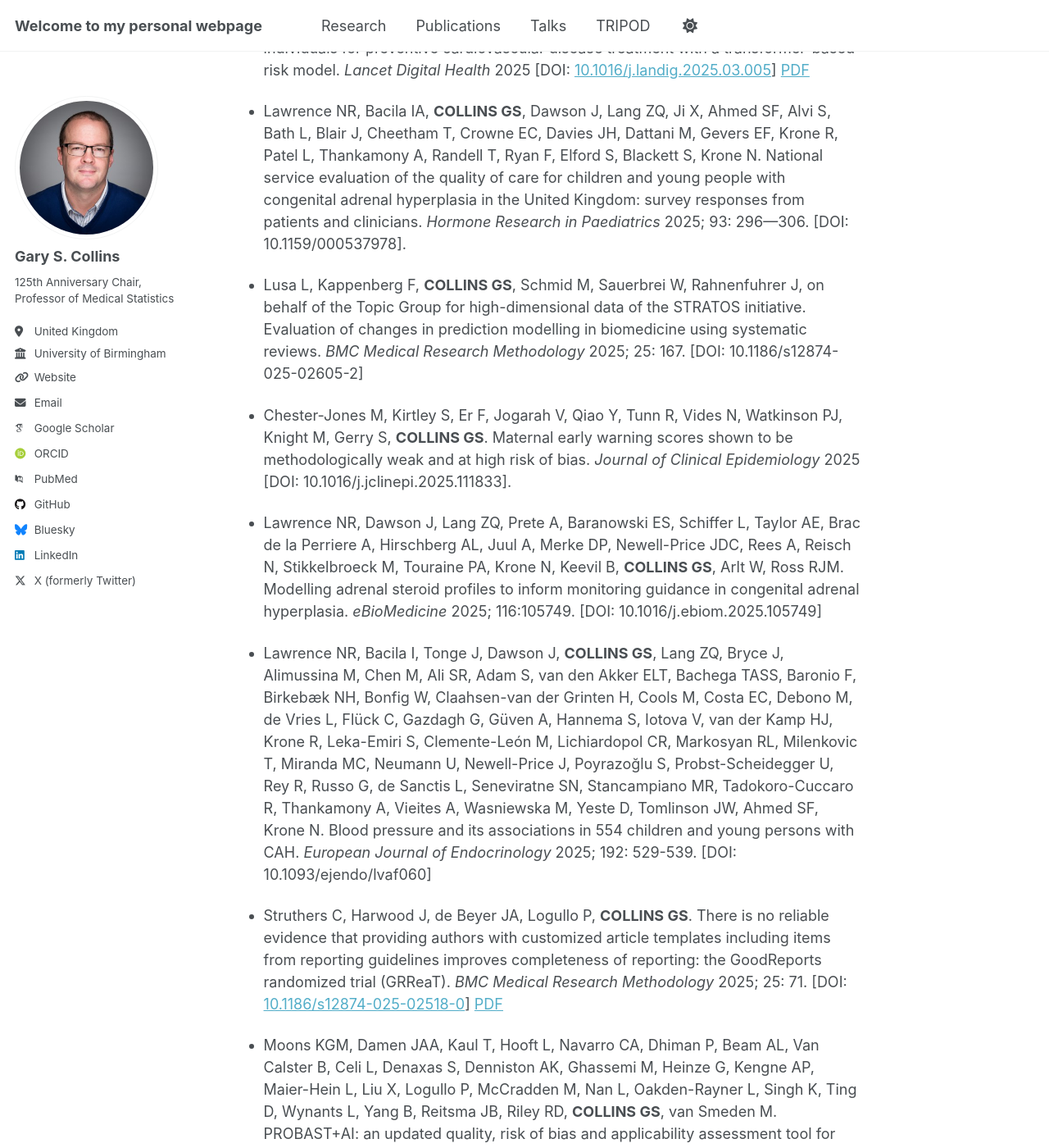
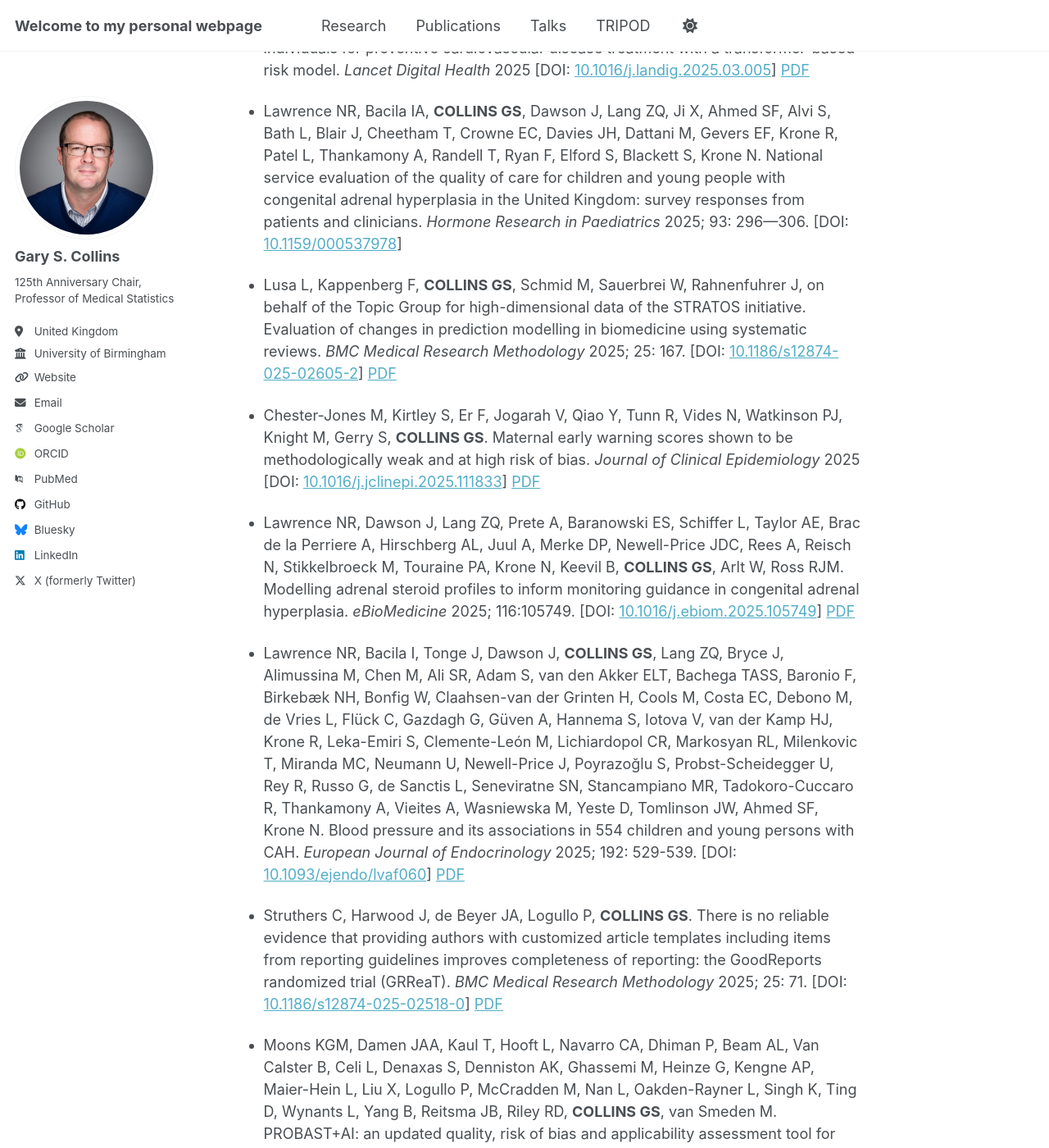
Before and after one commit to gscollins1973/gscollins1973.github.io, a Jekyll site: the page built from _pages/publications.html, in a window 1280 px wide and 1400 px high, scrolled down 4992 px. Shown: the whole window at 82% size. Built offline with Jekyll 4.4.1, drawn with Linux system fonts in a browser that asks for light colours; some web fonts are replaced; a script that is not in the unit is left out; some of the changed text lies outside the part shown.

Commit message:
Update publications.html

```diff
--- a/_pages/publications.html
+++ b/_pages/publications.html
@@ -27,21 +27,21 @@ See my <a href="https://scholar.google.co.uk/citations?hl=en&tzom=-60&user=cVKF8
 <li><p>Huo B, Thirunavukarasu A, <strong>COLLINS GS</strong>, Chartash D, Flanagin A, Iorio A, Cacciamani G, Chen X, Liu N, Mathur P, Chan AW, Laine C, Pacella D, Berkwits M, Antoniou SA, Camaradou JC, Canfield C, Mittelman M, Feeney T, Loder E, Agha R, Saha A, Mayol J, Sunjaya A, Ng JY, McKechnie T, Lee Y, Verma N, Stiglic G, McCradden M, Ortenzi M, Meerpohl J, Vandvik PO, Agoritsas T, Samuel D, Frankish H, Anderson M, Yao X, Loeb S, Lokker C, Liu X, Guallar E, Guyatt G. The Chatbot Assessment Reporting Tool (CHART): explanation and elaboration. <i>BMJ</i> 2025; 390: e083305. [DOI: <a href="https://www.bmj.com/content/390/bmj-2024-083305">10.1136/bmj-2024-083305</a>] <a href="https://www.bmj.com/content/390/bmj-2024-083305.full.pdf">PDF</a> </p></li>
 <li><p>Gallifant J, Afshar M, Ameen S, Aphinyanaphongs Y, Chen S, Cacciamani G, Demner-Fushman D, Dligach D, Deneshjou R, Fernandes C, Hansen L, Landman A, Lehmann L, McCoy L, Miller T, Moreno A, Munch N, Restrepo D, Savova G, Umeton R, Wawira Gichoya J, <strong>COLLINS GS</strong>, Moons KGM, Celi LA, Bitterman DS. The TRIPOD-LLM reporting guideline for studies using large language models: a Korean translation. <i>Ewha Medical Journal</i> 2025; 48: e49. [DOI: <a href="https://e-emj.org/journal/view.php?doi=10.12771/emj.2025.00661">10.12771/emj.2025.00661</a>] <a href="https://e-emj.org/upload/pdf/emj-2025-00661.pdf">PDF</a> </p></li>
 <li><p><strong>COLLINS GS</strong>, Moons KGM, Dhiman P, Riley RD, Beam A, Van Calster B, Ghassemi M, Liu X, Reitsma JB, van Smeden M, Boulesteix AL, Camaradou J, Celi LA, Denaxas S, Denniston AK, Glocker B, Golub R, Harvey H, Heinz G, Hoffman M, Kengne AP, Lam E, Lee N, Loder E, Maier-Hein L, Mateen B, McCradden M, Oakden-Rayner L, Ordish J, Parnell R, Singh K, Wynants L, Logullo P. TRIPOD+AI statement: an updated guideline for reporting clinical prediction models that use regression and machine learning methods: a Korean translation. <i>Ewha Medical Journal</i> 2025; 48: e48. [DOI: <a href="https://e-emj.org/journal/view.php?doi=10.12771/emj.2025.00668">10.12771/emj.2025.00668</a>] <a href="https://e-emj.org/upload/pdf/emj-2025-00668.pdf">PDF</a> </p></li>
-<li><p>Lawrence NR, Panchigar K, Clark S, Cole T, <strong>COLLINS GS</strong>, Dawson J, Krone N, Wright M. Longitudinal modelling of growth in neonates exposed to antenatal steroids to quantify its benefit to final height: a cohort study. <i>Archives of Disease in Childhood</i> 2025 [DOI: 10.1136/archdischild-2025-329091]</p></li>
+<li><p>Lawrence NR, Panchigar K, Clark S, Cole T, <strong>COLLINS GS</strong>, Dawson J, Krone N, Wright M. Longitudinal modelling of growth in neonates exposed to antenatal steroids to quantify its benefit to final height: a cohort study. <i>Archives of Disease in Childhood</i> 2025 [DOI: <a href="https://adc.bmj.com/content/early/2025/08/17/archdischild-2025-329091">10.1136/archdischild-2025-329091</a>] <a href="https://adc.bmj.com/content/archdischild/early/2025/08/17/archdischild-2025-329091.full.pdf">PDF</a> </p></li>
 <li><p>Lopez-Ayala P, Riley RD, <strong>COLLINS GS</strong>, Zimmermann T. Dealing with continuous variables and modelling non-linear associations in healthcare data: a practical guide. <i>BMJ</i> 2025; 388: e082440 [DOI: <a href="https://www.bmj.com/content/390/bmj-2024-082440">10.1136/bmj-2024-082440</a>] <a href="https://www.bmj.com/content/390/bmj-2024-082440.full.pdf">PDF</a> </p></li>
 <li><p>Riley RD, <strong>COLLINS GS</strong>, Whittle R, Archer L, Snell K, Dhiman P, Kirton L, Legha A, Liu X, Denniston A, Harrell Jr F, Wynants L, Martin GP, Ensor J. A decomposition of Fisher’s information to inform sample size for developing or updating fair and precise clinical prediction models for individual risk – part 1: binary outcomes. <i>Diagnostic & Prognostic Research</i> 2025; 9: 14. [DOI: <a href="https://diagnprognres.biomedcentral.com/articles/10.1186/s41512-025-00193-9">10.1186/s41512-025-00193-9</a>] <a href="https://diagnprognres.biomedcentral.com/counter/pdf/10.1186/s41512-025-00193-9.pdf">PDF</a> </p></li>
-<li><p>Hopewell S, Chan AW, <strong>COLLINS GS</strong>, Hróbjartsson A, Moher D, Schulz KF, Runn T, Aggarwal R, Berkwits M, Berlin JA, Bhandari N, Butcher NJ, Campbell MK, Chidebe R, Elbourne D, Farmer A, Fergusson D, Golub RM, Goodman SN, Hoffman T, Ioannidis JPA, Kahan BC, Knowles R, Lamb SE, Lewis S, Loder E, Offringa M, Ravaud P, Richards D, Rockhold FW, Schriger DL, Siegfried N, Staniszewska S, Taylor R, Thabane L, Torgerson D, Vohra S, White IR, Boutron I. CONSORT 2025 statement: updated guideline for reporting randomized trials: a Korean translation. <i>Ewha Medical Journal</i> 2025; 38: e50. [DOI: 10.12771/emj.2025.00409]</p></li>
+<li><p>Hopewell S, Chan AW, <strong>COLLINS GS</strong>, Hróbjartsson A, Moher D, Schulz KF, Runn T, Aggarwal R, Berkwits M, Berlin JA, Bhandari N, Butcher NJ, Campbell MK, Chidebe R, Elbourne D, Farmer A, Fergusson D, Golub RM, Goodman SN, Hoffman T, Ioannidis JPA, Kahan BC, Knowles R, Lamb SE, Lewis S, Loder E, Offringa M, Ravaud P, Richards D, Rockhold FW, Schriger DL, Siegfried N, Staniszewska S, Taylor R, Thabane L, Torgerson D, Vohra S, White IR, Boutron I. CONSORT 2025 statement: updated guideline for reporting randomized trials: a Korean translation. <i>Ewha Medical Journal</i> 2025; 38: e50. [DOI: <a href="https://e-emj.org/journal/view.php?doi=10.12771/emj.2025.00409">10.12771/emj.2025.00409</a>] <a href="https://e-emj.org/upload/pdf/emj-2025-00409.pdf">PDF</a> </p></li>
 <li><p>Logullo P, MacCarthy A, Kirtley S, Bullock GS, Dhiman P, Ma J, <strong>COLLINS GS</strong>. Quality of peer review of randomized controlled trials in oncology: an evaluation of open peer review reports. <i>Journal of Clinical Epidemiology</i> 2025; 185: 111893. [DOI: <a href="https://www.sciencedirect.com/science/article/pii/S0895435625002264">10.1016/j.jclinepi.2025.111893</a>] <a href="https://www.sciencedirect.com/science/article/pii/S0895435625002264/pdfft?md5=4360001c04c91cf99d321a62870ccf1a&pid=1-s2.0-S0895435625002264-main.pdf">PDF</a> </p></li>
 <li><p>Ong JCL, Ning Y, <strong>COLLINS GS</strong>, Bitterman DS, Ashley B, Chang TS, Denniston AK, Freyer O, Gilbert S, de Hond A, Leeuwenberg AM, Liang Z, Lim JCW, Liu M, Liu X, Longhurst CA, Ma Y, Qiu Y, Sarkar R, Sheng B, Singh K, Tan ISK, Tham YC, Thirunavukarasu AJ, Ting DSW, Vogel S, Zhang R, Zhao J, Chapman WW, Shah NH, Moons KGM, Wong TY, Liu N. International Partnership for Governing Generative Artificial Intelligence Models in Medicine. <i>Nature Medicine</i> 2025 [DOI: <a href="https://www.nature.com/articles/s41591-025-03787-4">10.1038/s41591-025-03787-4</a>]</p></li>
 <li><p>Torchin H, Dhiman P, Ancel PY, Durrmeyer X, Jareau PH, Nuytten A, Truffert P, Zeitlin J, <strong>COLLINS GS</strong>. Early prediction of death or bronchopulmonary dysplasia in very preterm infants: comparison of modelling methods, development and validation studies. <i>Pediatric Research</i> 2025 [DOI: <a href="https://www.nature.com/articles/s41390-025-04170-2">10.1038/s41390-025-04170-2</a>]</p></li>
 <li><p>Nogaro MC, Hartshorn S, Brady M, Offiah A, Faust S, Firth G, Ma J, Dhiman P, O'Mahoney J, Davies L, Spowart C, Moscrop A, Young B, Tudur-Smith C, Collins G, Perry DC, Theologis T. Development of a multi-centre cohort study to understand the role of MRI and ultrasound in the diagnosis of acute haematogenous bone and joint infection in children (the PIC Bone Study): a study protocol. <i>Bone & Joint Open</i> 2025; 6: 677—684. [DOI: <a href="https://boneandjoint.org.uk/Article/10.1302/2633-1462.66.BJO-2024-0277">10.1302/2633-1462.66.BJO-2024-0277</a>] <a href="https://boneandjoint.org.uk/Article/10.1302/2633-1462.66.BJO-2024-0277/pdf">PDF</a> </p></li>
 <li><p>Ewen JB, Babiloni C, <strong>COLLINS GS</strong>, Ethridge LE, Gotman J, Ikeda A, Karoly PJ, Potter WZ, Rampp S, Seeck M, Beniczky S. The GREENBEAN checklist for reporting studies evaluating the effectiveness of EEG-based biomarkers. <i>Clinical Neurophysiology</i> 2025; 176: 2110777. [DOI: <a href="https://www.sciencedirect.com/science/article/pii/S1388245725006297">10.1016/j.clinph.2025.2110777</a>] <a href="https://www.sciencedirect.com/science/article/pii/S1388245725006297/pdfft?md5=b0dec578eb7cdf89b55b8d68247aabea&pid=1-s2.0-S1388245725006297-main.pdf">PDF</a> </p></li>
 <li><p>Rao S, Li Y, Mamouei M, Salimi-Khorshidi G, Wamil M, Nazarzadeh M, Yau C, <strong>COLLINS GS</strong>, Jackson R, Vickers A, Danaei G, Rahimi K. Refined selection of individuals for preventive cardiovascular disease treatment with a transformer-based risk model. <i>Lancet Digital Health</i> 2025 [DOI: <a href="https://linkinghub.elsevier.com/retrieve/pii/S2589-7500(25)00055-X">10.1016/j.landig.2025.03.005</a>] <a href="https://www.thelancet.com/action/showPdf?pii=S2589-7500%2825%2900055-X">PDF</a> </p></li>
-<li><p>Lawrence NR, Bacila IA, <strong>COLLINS GS</strong>, Dawson J, Lang ZQ, Ji X, Ahmed SF, Alvi S, Bath L, Blair J, Cheetham T, Crowne EC, Davies JH, Dattani M, Gevers EF, Krone R, Patel L, Thankamony A, Randell T, Ryan F, Elford S, Blackett S, Krone N. National service evaluation of the quality of care for children and young people with congenital adrenal hyperplasia in the United Kingdom: survey responses from patients and clinicians. <i>Hormone Research in Paediatrics</i> 2025; 93: 296—306. [DOI: 10.1159/000537978].</p></li>
-<li><p>Lusa L, Kappenberg F, <strong>COLLINS GS</strong>, Schmid M, Sauerbrei W, Rahnenfuhrer J, on behalf of the Topic Group for high-dimensional data of the STRATOS initiative. Evaluation of changes in prediction modelling in biomedicine using systematic reviews. <i>BMC Medical Research Methodology</i> 2025; 25: 167. [DOI: 10.1186/s12874-025-02605-2]</p></li>
-<li><p>Chester-Jones M, Kirtley S, Er F, Jogarah V, Qiao Y, Tunn R, Vides N, Watkinson PJ, Knight M, Gerry S, <strong>COLLINS GS</strong>. Maternal early warning scores shown to be methodologically weak and at high risk of bias. <i>Journal of Clinical Epidemiology</i> 2025 [DOI: 10.1016/j.jclinepi.2025.111833].</p></li>
-<li><p>Lawrence NR, Dawson J, Lang ZQ, Prete A, Baranowski ES, Schiffer L, Taylor AE, Brac de la Perriere A, Hirschberg AL, Juul A, Merke DP, Newell-Price JDC, Rees A, Reisch N, Stikkelbroeck M, Touraine PA, Krone N, Keevil B, <strong>COLLINS GS</strong>, Arlt W, Ross RJM. Modelling adrenal steroid profiles to inform monitoring guidance in congenital adrenal hyperplasia. <i>eBioMedicine</i> 2025; 116:105749. [DOI: 10.1016/j.ebiom.2025.105749]</p></li>
-<li><p>Lawrence NR, Bacila I, Tonge J, Dawson J, <strong>COLLINS GS</strong>, Lang ZQ, Bryce J, Alimussina M, Chen M, Ali SR, Adam S, van den Akker ELT, Bachega TASS, Baronio F, Birkebæk NH, Bonfig W, Claahsen-van der Grinten H, Cools M, Costa EC, Debono M, de Vries L, Flück C, Gazdagh G, Güven A, Hannema S, Iotova V, van der Kamp HJ, Krone R, Leka-Emiri S, Clemente-León M, Lichiardopol CR, Markosyan RL, Milenkovic T, Miranda MC, Neumann U, Newell-Price J, Poyrazoğlu S, Probst-Scheidegger U, Rey R, Russo G, de Sanctis L, Seneviratne SN, Stancampiano MR, Tadokoro-Cuccaro R, Thankamony A, Vieites A, Wasniewska M, Yeste D, Tomlinson JW, Ahmed SF, Krone N. Blood pressure and its associations in 554 children and young persons with CAH. <i>European Journal of Endocrinology</i> 2025; 192: 529-539. [DOI: 10.1093/ejendo/lvaf060]</p></li>
+<li><p>Lawrence NR, Bacila IA, <strong>COLLINS GS</strong>, Dawson J, Lang ZQ, Ji X, Ahmed SF, Alvi S, Bath L, Blair J, Cheetham T, Crowne EC, Davies JH, Dattani M, Gevers EF, Krone R, Patel L, Thankamony A, Randell T, Ryan F, Elford S, Blackett S, Krone N. National service evaluation of the quality of care for children and young people with congenital adrenal hyperplasia in the United Kingdom: survey responses from patients and clinicians. <i>Hormone Research in Paediatrics</i> 2025; 93: 296—306. [DOI: <a href="https://karger.com/hrp/article-abstract/98/3/296/896716/National-Service-Evaluation-of-the-Quality-of-Care?redirectedFrom=fulltext">10.1159/000537978</a>]</p></li>
+<li><p>Lusa L, Kappenberg F, <strong>COLLINS GS</strong>, Schmid M, Sauerbrei W, Rahnenfuhrer J, on behalf of the Topic Group for high-dimensional data of the STRATOS initiative. Evaluation of changes in prediction modelling in biomedicine using systematic reviews. <i>BMC Medical Research Methodology</i> 2025; 25: 167. [DOI: <a href="https://bmcmedresmethodol.biomedcentral.com/articles/10.1186/s12874-025-02605-2">10.1186/s12874-025-02605-2</a>] <a href="https://bmcmedresmethodol.biomedcentral.com/articles/10.1186/s12874-025-02605-2">PDF</a> </p></li>
+<li><p>Chester-Jones M, Kirtley S, Er F, Jogarah V, Qiao Y, Tunn R, Vides N, Watkinson PJ, Knight M, Gerry S, <strong>COLLINS GS</strong>. Maternal early warning scores shown to be methodologically weak and at high risk of bias. <i>Journal of Clinical Epidemiology</i> 2025 [DOI: <a href="https://www.sciencedirect.com/science/article/pii/S0895435625001660">10.1016/j.jclinepi.2025.111833</a>] <a href="https://www.sciencedirect.com/science/article/pii/S0895435625001660/pdfft?md5=210c8ffbb6fefc703e36a976a20982d1&pid=1-s2.0-S0895435625001660-main.pdf">PDF</a> </p></li>
+<li><p>Lawrence NR, Dawson J, Lang ZQ, Prete A, Baranowski ES, Schiffer L, Taylor AE, Brac de la Perriere A, Hirschberg AL, Juul A, Merke DP, Newell-Price JDC, Rees A, Reisch N, Stikkelbroeck M, Touraine PA, Krone N, Keevil B, <strong>COLLINS GS</strong>, Arlt W, Ross RJM. Modelling adrenal steroid profiles to inform monitoring guidance in congenital adrenal hyperplasia. <i>eBioMedicine</i> 2025; 116:105749. [DOI: <a href="https://www.sciencedirect.com/science/article/pii/S2352396425001938">10.1016/j.ebiom.2025.105749</a>] <a href="https://www.sciencedirect.com/science/article/pii/S2352396425001938/pdfft?md5=4dad73f93883a7fefef879dc371762aa&pid=1-s2.0-S2352396425001938-main.pdf">PDF</a> </p></li>
+<li><p>Lawrence NR, Bacila I, Tonge J, Dawson J, <strong>COLLINS GS</strong>, Lang ZQ, Bryce J, Alimussina M, Chen M, Ali SR, Adam S, van den Akker ELT, Bachega TASS, Baronio F, Birkebæk NH, Bonfig W, Claahsen-van der Grinten H, Cools M, Costa EC, Debono M, de Vries L, Flück C, Gazdagh G, Güven A, Hannema S, Iotova V, van der Kamp HJ, Krone R, Leka-Emiri S, Clemente-León M, Lichiardopol CR, Markosyan RL, Milenkovic T, Miranda MC, Neumann U, Newell-Price J, Poyrazoğlu S, Probst-Scheidegger U, Rey R, Russo G, de Sanctis L, Seneviratne SN, Stancampiano MR, Tadokoro-Cuccaro R, Thankamony A, Vieites A, Wasniewska M, Yeste D, Tomlinson JW, Ahmed SF, Krone N. Blood pressure and its associations in 554 children and young persons with CAH. <i>European Journal of Endocrinology</i> 2025; 192: 529-539. [DOI: <a href="https://academic.oup.com/ejendo/article/192/5/529/8106542">10.1093/ejendo/lvaf060</a>] <a href="https://academic.oup.com/ejendo/article-pdf/192/5/529/62872264/lvaf060.pdf">PDF</a> </p></li>
 <li><p>Struthers C, Harwood J, de Beyer JA, Logullo P, <strong>COLLINS GS</strong>. There is no reliable evidence that providing authors with customized article templates including items from reporting guidelines improves completeness of reporting: the GoodReports randomized trial (GRReaT). <i>BMC Medical Research Methodology</i> 2025; 25: 71. [DOI: <a href="https://bmcmedresmethodol.biomedcentral.com/articles/10.1186/s12874-025-02518-0">10.1186/s12874-025-02518-0</a>] <a href="https://bmcmedresmethodol.biomedcentral.com/counter/pdf/10.1186/s12874-025-02518-0.pdf">PDF</a> </p></li>
 <li><p>Moons KGM, Damen JAA, Kaul T, Hooft L, Navarro CA, Dhiman P, Beam AL, Van Calster B, Celi L, Denaxas S, Denniston AK, Ghassemi M, Heinze G, Kengne AP, Maier-Hein L, Liu X, Logullo P, McCradden M, Nan L, Oakden-Rayner L, Singh K, Ting D, Wynants L, Yang B, Reitsma JB, Riley RD, <strong>COLLINS GS</strong>, van Smeden M. PROBAST+AI: an updated quality, risk of bias and applicability assessment tool for prediction models using regression or machine learning methods. <i>BMJ</i> 2025; 388: e082505.[DOI: <a href="https://www.bmj.com/content/388/bmj-2024-082505">10.1136/bmj-2024-082505</a>] <a href="https://www.bmj.com/content/388/bmj-2024-082505.full.pdf">PDF</a> </p></li>
 <li><p>Bullock GS, Fallowfield JL, de la Motte SJ, Arden N, Fisher B, Dooley A, Forrest N, Fraser JJ, Gourlay A, Hando BR, Hayhurst D, Molloy JM, Newman PM, Robitaille E, Teyhen DS, Tiede JM, Williams E, Wiliams S, Van Tiggelen D, Van Wyngaarden JJ, Westrick RB, Emery CA, <strong>COLLINS GS</strong>, ROMMIL Group, Rhon DI. Minimum Data Elements for surveillance and Reporting Of Musculoskeletal Injuries in the MILitary (ROMMIL) International Consensus Statement. <i>Medicine & Science in Sports & Exercise</i> 2025 [DOI: <a href="https://journals.lww.com/acsm-msse/fulltext/2025/09000/minimal_data_elements_for_surveillance_and.9.aspx">10.1249/MSS.0000000000003737</a>]</p></li>
```
